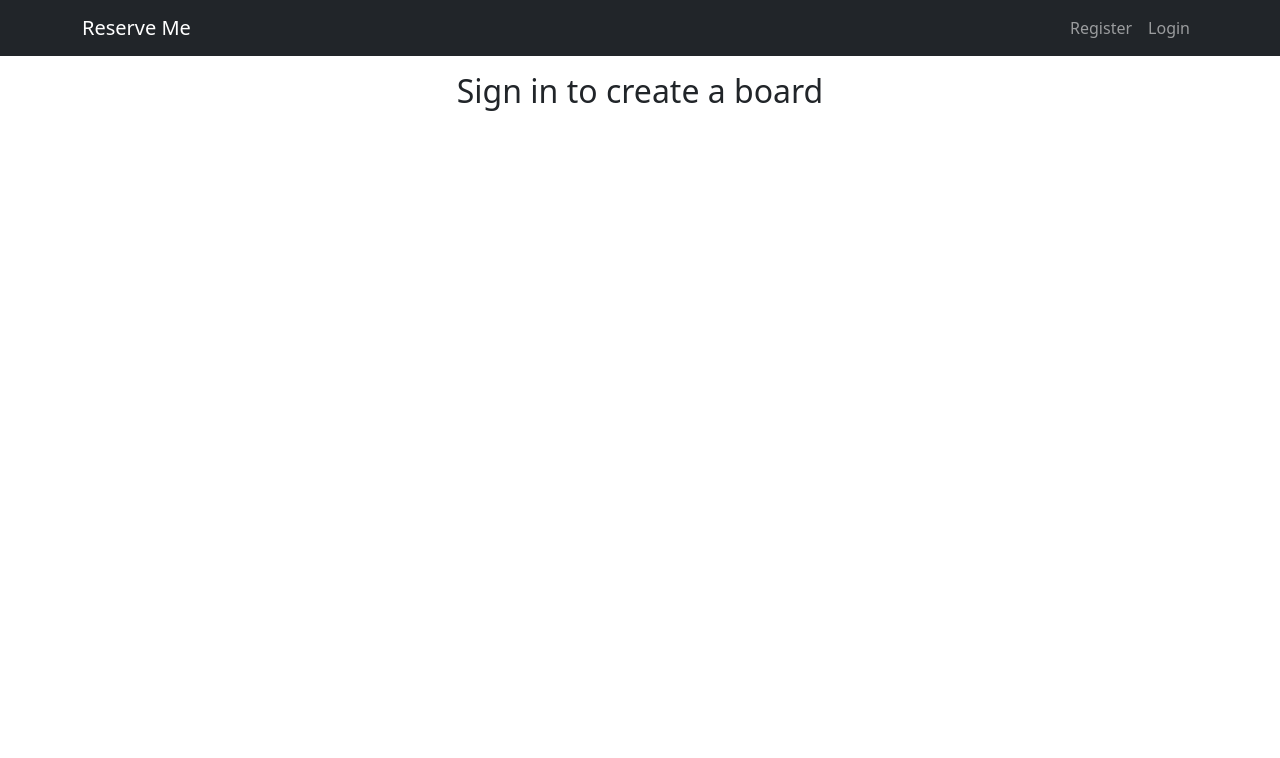
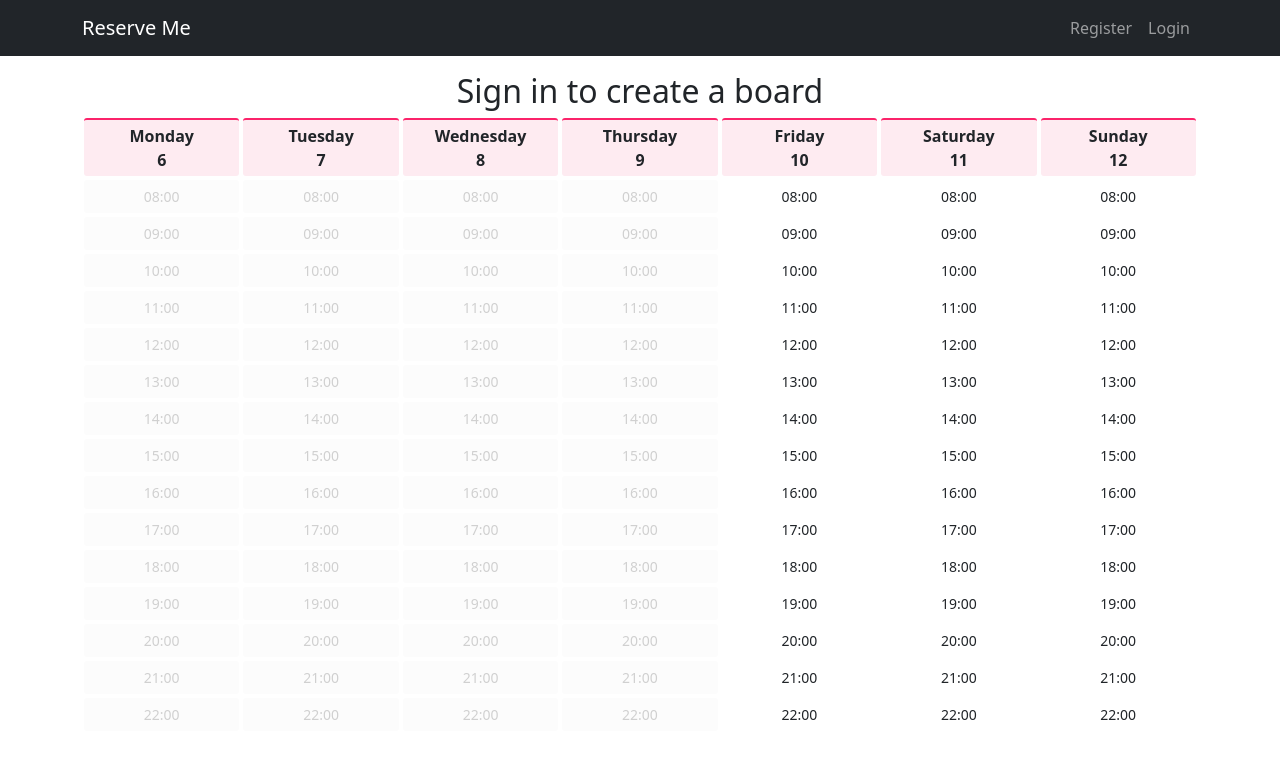
Before and after one commit to TimothyOzeruga/ReserveMe, a Vue app: page / in a window 1280 px wide. Shown: the top 758 px of the page. Built offline with nearby package versions, Linux system fonts and the light colour scheme.

Commit message:
added moment js, create Calendar component

```diff
--- a/package.json
+++ b/package.json
@@ -9,6 +9,7 @@
   },
   "dependencies": {
     "core-js": "^3.8.3",
+    "moment": "^2.29.4",
     "validator": "^13.9.0",
     "vue": "^3.2.13",
     "vue-router": "^4.0.3",
--- /dev/null
+++ b/src/components/Calendar.vue
@@ -0,0 +1,196 @@
+<template>
+    <div class="schedule-block__calendar">
+        <div v-for="day of 7" :key="day" class="schedule-block__calendar-col">
+            <div class="schedule-block__calendar-col-header">
+                <span class="d-lg-none">{{ dayNames[day].shortName }}</span>
+                <span class="d-none d-lg-block">{{ dayNames[day].fullName }}</span>
+                {{ dayNumber(day) }}
+            </div>
+            <div class="schedule-block__calendar-col-time">
+                <div
+                    v-for="time in times"
+                    :key="time + Math.random() * 100"
+                    class="schedule-block__calendar-col-time-item"
+                    :class="calendarButton({time, day})"
+                    @click="selectDate({time, day})"
+                >
+                    {{ time }}
+                </div>
+            </div>
+        </div>
+    </div>
+</template>
+
+<script>
+import moment from 'moment'
+import {reactive, ref} from "vue";
+
+export default {
+    name: 'Calendar',
+    setup() {
+        // const currentDate = ref(moment(new Date()));
+        const selectedDate = ref(moment(new Date()));
+        const currentWeek = ref(moment(new Date()).isoWeek());
+        const selectedWeek = ref(moment(new Date()).isoWeek());
+        const dayNames = reactive({
+            1: {
+                fullName: 'Monday',
+                    shortName: 'Mon',
+
+            },
+            2: {
+                fullName: 'Tuesday',
+                    shortName: 'W',
+            },
+            3: {
+                fullName: 'Wednesday',
+                    shortName: 'Wed',
+            },
+            4: {
+                fullName: 'Thursday',
+                    shortName: 'Thu',
+            },
+            5: {
+                fullName: 'Friday',
+                    shortName: 'Fri',
+            },
+            6: {
+                fullName: 'Saturday',
+                    shortName: 'Sat',
+            },
+            7: {
+                fullName: 'Sunday',
+                    shortName: 'Sun',
+            },
+
+        });
+        const times = ref([
+            '08:00',
+            '09:00',
+            '10:00',
+            '11:00',
+            '12:00',
+            '13:00',
+            '14:00',
+            '15:00',
+            '16:00',
+            '17:00',
+            '18:00',
+            '19:00',
+            '20:00',
+            '21:00',
+            '22:00',
+        ]);
+        const schedule = ref([
+            {
+                date:"2023-02-15 15:00",
+                is_reservation: false
+            }
+        ]);
+
+        const findScheduleItemByTime = ({time, day}) => {
+            const d = selectedDate.value.isoWeekday(day).format("YYYY-MM-DD");
+            return schedule.value.find(scheduleItem => {
+                return scheduleItem.date === `${d} ${time}`
+            });
+        }
+
+        const calendarButton = ({time, day}) => {
+            const scheduleItem = findScheduleItemByTime({time, day});
+            const blockTime = moment().isoWeek(currentWeek.value).weekday(day).format("YYYY-MM-DD ") + time;
+
+            const classesObj = {
+                'schedule-block__calendar-col-time-item--disable': moment(blockTime).isBefore(moment().format("YYYY-MM-DD h:mm")),
+                'schedule-block__calendar-col-time-item--booked': scheduleItem !== undefined && scheduleItem?.is_reservation === false,
+            }
+
+            return classesObj;
+        }
+
+        const dayNumber = (number) => {
+            return moment().isoWeek(selectedWeek.value).weekday(number).format("D");
+        }
+
+        const selectDate = ({time, day}) => {
+            const blockTime = moment().isoWeek(selectedWeek.value).weekday(day).format("YYYY-MM-DD ") + time;
+
+            const obj = {
+                date: blockTime,
+                is_reservation: false
+            }
+            schedule.value.push(obj);
+        }
+
+        return {
+            times,
+            dayNames,
+            calendarButton,
+            dayNumber,
+            selectDate
+        }
+    }
+}
+</script>
+
+<style lang="scss" scoped>
+
+.schedule-block {
+
+    &__calendar {
+        display: flex;
+        //overflow-x: auto;
+    }
+
+    &__calendar-col {
+        flex-grow: 1;
+        padding: 0 2px;
+        flex: 1;
+        //min-width: 44px;
+    }
+
+    &__calendar-col-header {
+        text-align: center;
+        margin-bottom: 4px;
+        padding: 4px 0;
+        border-top: 2px solid #fb236a;
+        background: #FEEBF1;
+        font-weight: 600;
+        -webkit-border-radius: 3px;
+        -moz-border-radius: 3px;
+        border-radius: 3px;
+    }
+
+    &__calendar-col-time-item {
+        position: relative;
+        text-align: center;
+        padding: 5px 0;
+        //background: #fcfcfc;
+        margin-bottom: 4px;
+        font-size: 14px;
+        -webkit-border-radius: 3px;
+        -moz-border-radius: 3px;
+        border-radius: 3px;
+        cursor: pointer;
+        box-sizing: border-box;
+        border: 1px solid transparent;
+        @media screen and (max-width: 400px){
+            letter-spacing: -0.2px;
+        }
+
+        &--disable {
+            background: #fcfcfc;
+            color: #d0d0d0;
+            cursor: not-allowed;
+            border: 1px solid transparent;
+        }
+
+        &--booked {
+            background: #f5f5f5;
+            color: #bbb;
+            cursor: not-allowed;
+            border-color: #00000011;
+        }
+    }
+
+}
+</style>
--- a/src/views/HomeView.vue
+++ b/src/views/HomeView.vue
@@ -27,6 +27,7 @@
                 <CreateBoard v-if="createBoardVisible" @sendBoard="receiveBoard" @close="createBoardVisible = false"/>
             </teleport>
         </template>
+        <Calendar></Calendar>
     </div>
 </template>
 
@@ -34,10 +35,14 @@
 import {computed, onMounted, ref} from "vue";
 import { useStore } from 'vuex'
 import CreateBoard from "@/components/CreateBoard";
+import Calendar from "@/components/Calendar";
 
 export default {
     name: 'HomeView',
-    components: {CreateBoard},
+    components: {
+        CreateBoard,
+        Calendar
+    },
     setup() {
         const store = useStore();
 
```
Also changed, not shown: 1 other file (tests, documents, lock files or other folders).
